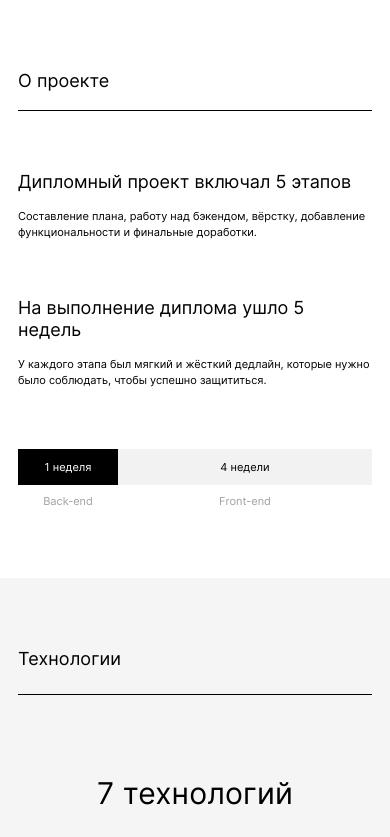
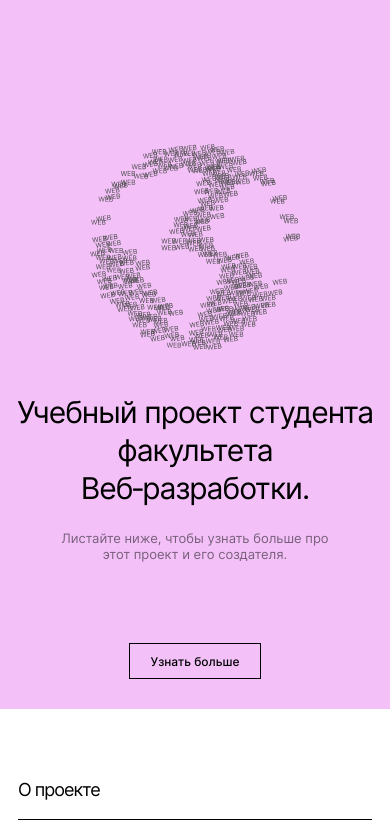
Before and after one commit to artem-chumak/movies-explorer-frontend, a React (Create React App) app: page / in a window 390 px wide. Shown: the top 837 px of the page. Built offline with nearby package versions, Linux system fonts and the light colour scheme.

Commit message:
feat(layout): add block promo

```diff
--- a/src/components/AboutMe/AboutMe.css
+++ b/src/components/AboutMe/AboutMe.css
@@ -16,7 +16,7 @@
   font-size: 22px;
   font-weight: 400;
   line-height: 1.22;
-  letter-spacing: calc(1em / 250);
+  letter-spacing: -1px;
 }
 
 .about__info-block {
@@ -40,7 +40,7 @@
   font-size: 50px;
   font-weight: 400;
   line-height: 1.16;
-  letter-spacing: calc(1em / 250);
+  letter-spacing: -1px;
 }
 
 .about__occupation {
--- a/src/components/AboutProject/AboutProject.css
+++ b/src/components/AboutProject/AboutProject.css
@@ -14,7 +14,7 @@
   font-size: 22px;
   font-weight: 400;
   line-height: 1.22;
-  letter-spacing: calc(1em / 250);
+  letter-spacing: -1px;
 }
 
 .about-project__box {
--- a/src/components/AboutProject/AboutProject.js
+++ b/src/components/AboutProject/AboutProject.js
@@ -2,7 +2,7 @@ import "./AboutProject.css";
 
 function AboutProject() {
   return (
-    <section className="about-project">
+    <section id="about-project" className="about-project">
       <h2 className="about-project__title">О проекте</h2>
       <div className="about-project__box">
         <div className="about-project__stage">
--- a/src/components/App/App.js
+++ b/src/components/App/App.js
@@ -2,6 +2,7 @@
 // todo - убрать бордеры в блоках
 // todo - пройтись по тому, что сделал и отформатировать код
 // todo - сделать отдельные компоненты с повторениями
+// todo - сделать плавный переход на страницу о проекте с главной
 
 import "./App.css";
 import Main from "../Main/Main";
@@ -11,7 +12,7 @@ import Footer from "../Footer/Footer"
 function App() {
   return (
     <div className="App">
-      {/* <Header /> */}
+      <Header />
       <Main />
       <Footer />
     </div>
--- a/src/components/Header/Header.css
+++ b/src/components/Header/Header.css
@@ -1,12 +1,12 @@
 .header {
-  max-width: 1920px;
+  width: 100%;
   margin: 0 auto;
-  background-color: #F3C1F8;
+  min-height: 74px;
+  position: absolute;
+  top: 0;
 }
 
 .header__container {
   max-width: 1280px;
   margin: 0 auto;
-  min-height: 74px;
-  padding: 0 70px;
 }
--- a/src/components/Header/Header.js
+++ b/src/components/Header/Header.js
@@ -1,12 +1,11 @@
 import "./Header.css";
 
 function Header() {
-  return <header className="header">
-    <div className="header__container">
-    Hell fellow
-    </div>
-
-    </header>;
+  return (
+    <header className="header">
+      <div className="header__container"></div>
+    </header>
+  );
 }
 
 export default Header;
--- a/src/components/Portfolio/Portfolio.css
+++ b/src/components/Portfolio/Portfolio.css
@@ -40,7 +40,7 @@
   text-decoration: none;
   font-size: 30px;
   line-height: 1.66;
-  letter-spacing: calc(1em / 250);
+  letter-spacing: -1px;
   color: black;
   transition: 0.2s ease-in;
 }
--- a/src/components/Promo/Promo.css
+++ b/src/components/Promo/Promo.css
@@ -0,0 +1,123 @@
+.promo {
+  max-width: 1920px;
+  margin: 0 auto;
+  background-color: #f3c1f8;
+  box-sizing: border-box;
+  min-height: 648px;
+  display: flex;
+  justify-content: space-between;
+}
+
+.promo__content {
+  padding: 150px 70px 75px;
+  box-sizing: border-box;
+  width: 100%;
+  max-width: 1280px;
+  display: flex;
+  justify-content: space-between;
+  margin: 0 auto;
+}
+
+.promo__description {
+  display: flex;
+  flex-direction: column;
+  justify-content: space-between;
+}
+
+.promo__text-box {
+  max-width: 640px;
+}
+
+.promo__title {
+  font-size: 50px;
+  line-height: 1.16;
+  font-weight: 400;
+  margin: 0 0 36px 0;
+}
+
+.promo__subtitle {
+  max-width: 310px;
+  font-size: 13px;
+  line-height: 1.21;
+  margin: 0;
+  opacity: 0.5;
+}
+
+.promo__link {
+  height: 36px;
+  width: 132px;
+  border: solid 1px black;
+  text-align: center;
+  box-sizing: border-box;
+  padding: 10px 20px;
+  font-size: 12px;
+  line-height: 1.33;
+  font-weight: 500;
+  transition: 0.2s ease-in;
+  text-decoration: none;
+  color: black;
+}
+
+.promo__link:hover {
+  opacity: 0.6;
+}
+
+.promo__image {
+  width: 310px;
+  height: 304px;
+}
+
+@media screen and (max-width: 1000px) {
+  .promo__title {
+    font-size: 40px;
+    line-height: 1.25;
+  }
+}
+
+@media screen and (max-width: 900px) {
+  .promo__content {
+    padding: 214px 44px 76px;
+    flex-direction: column-reverse;
+    align-items: center;
+  }
+
+  .promo__image {
+    margin-bottom: 48px;
+  }
+
+  .promo__title {
+    text-align: center;
+  }
+
+  .promo__subtitle {
+    text-align: center;
+    max-width: 269px;
+    margin: 0 auto 92px;
+  }
+  .promo__link {
+    margin: 0 auto;
+  }
+}
+
+@media screen and (max-width: 600px) {
+  .promo__content {
+    padding: 144px 10px 30px;
+  }
+
+  .promo__image {
+    width: 210px;
+    height: 206px;
+    margin-bottom: 44px;
+  }
+
+  .promo__title {
+    font-size: 30px;
+    letter-spacing: -1px;
+    line-height: 1.26;
+    margin-bottom: 24px;
+  }
+
+  .promo__subtitle {
+    margin-bottom: 80px;
+  }
+}
--- a/src/components/Promo/Promo.js
+++ b/src/components/Promo/Promo.js
@@ -1,8 +1,25 @@
+import "./Promo.css";
+import image from "../../images/landing-logo.svg";
+
 function Promo() {
   return (
-    <div>
-
-    </div>
+    <section className="promo">
+      <div className="promo__content">
+        <div className="promo__description">
+          <div className="promo__text-box">
+            <h1 className="promo__title">
+              Учебный проект студента факультета Веб&#8209;разработки.
+            </h1>
+            <p className="promo__subtitle">
+              Листайте ниже, чтобы узнать больше про этот проект и его
+              создателя.
+            </p>
+          </div>
+          <a href="#about-project" className="promo__link">Узнать больше</a>
+        </div>
+        <img src={image} alt="логотип проекта" className="promo__image" />
+      </div>
+    </section>
   );
 }
 
--- a/src/components/Techs/Techs.css
+++ b/src/components/Techs/Techs.css
@@ -21,12 +21,12 @@
   font-size: 22px;
   font-weight: 400;
   line-height: 1.22;
-  letter-spacing: calc(1em / 250);
+  letter-spacing: -1px;
 }
 
 .techs__heading {
   margin: 0 0 26px;
-  letter-spacing: calc(1em / 250);
+  letter-spacing: -1px;
   font-size: 50px;
   font-weight: 400;
   line-height: 1.16;
@@ -34,7 +34,7 @@
 }
 
 .techs__subheading {
-  letter-spacing: calc(1em / 250);
+  letter-spacing: -1px;
   font-size: 14px;
   font-weight: 400;
   line-height: 1.42;
@@ -61,7 +61,7 @@
   list-style: none;
   padding: 20px 0;
   box-sizing: border-box;
-  letter-spacing: calc(1em / 250);
+  letter-spacing: -1px;
   font-size: 14px;
   font-weight: 400;
   line-height: 1.42;
```
Also changed, not shown: src/images/landing-logo.svg (added), 1 other file (tests, documents, lock files or other folders).
